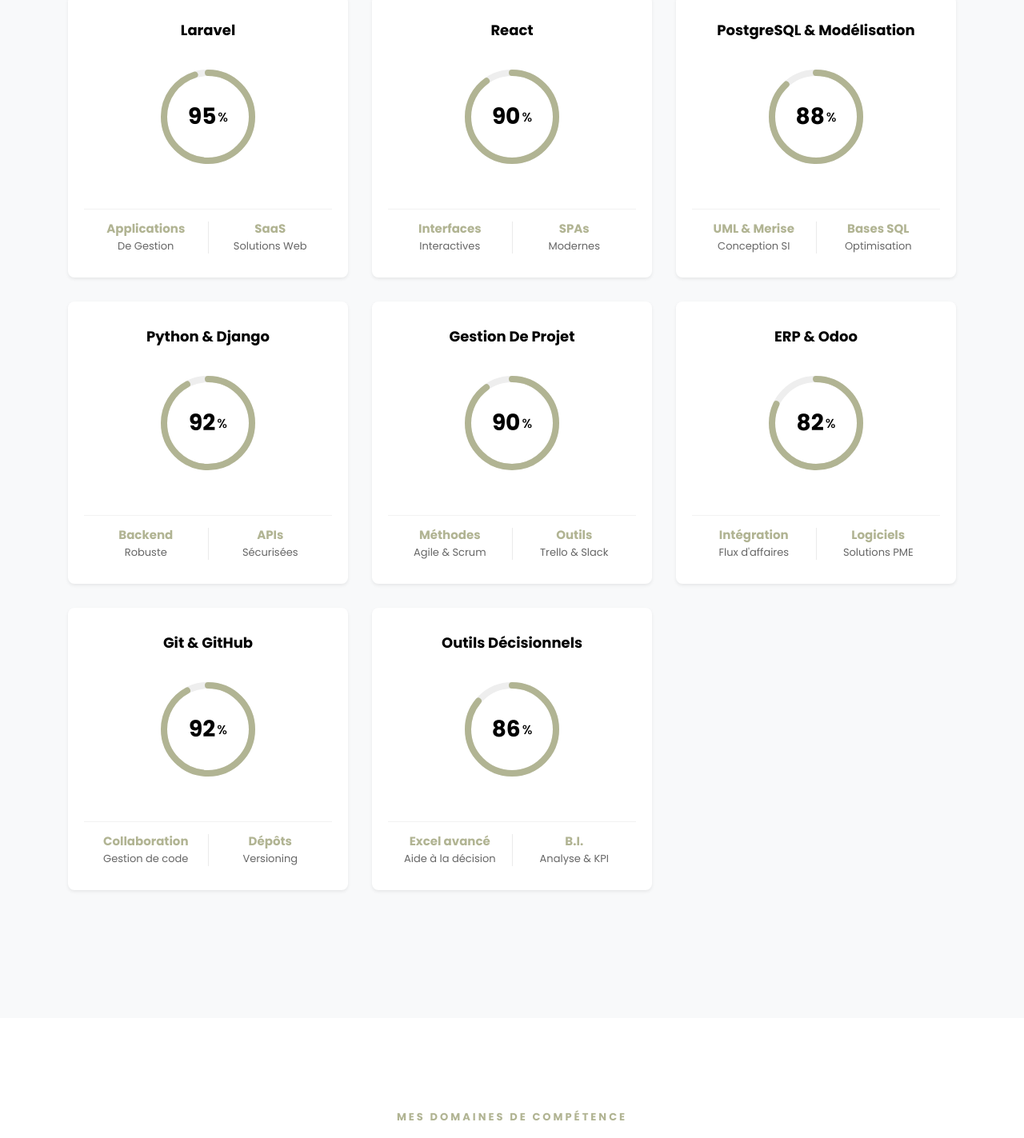
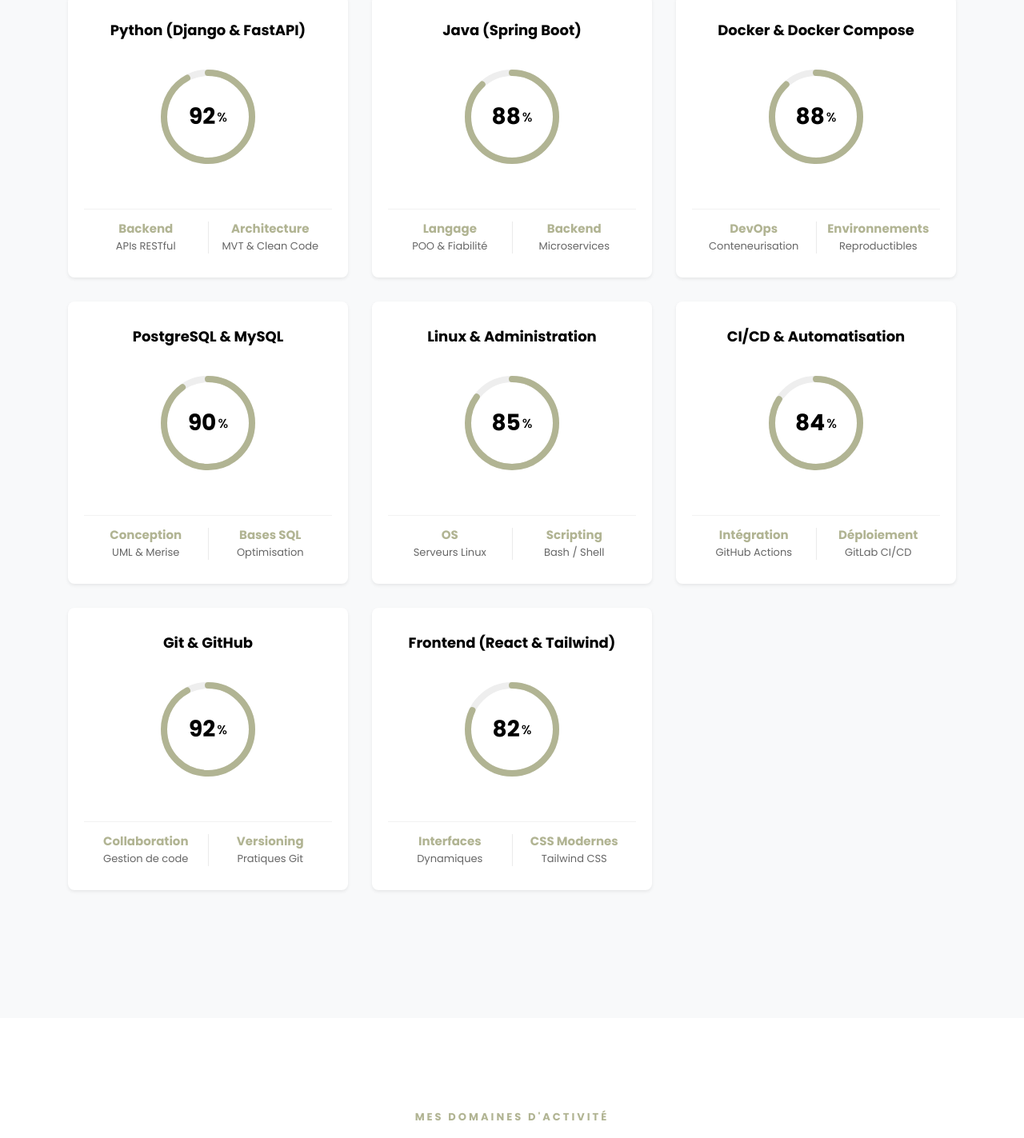
Before and after one commit to Webbymamadou/mon_portofolio, a React (Vite) app: page / in a window 1280 px wide. Shown: the part 2217-3640 px from the top of the page at 80% size. Built offline with nearby package versions, Linux system fonts and the light colour scheme.

Commit message:
feat: orient portfolio profile to Backend & DevOps (Java, Python, Docker, Celery)

```diff
--- a/src/components/About.jsx
+++ b/src/components/About.jsx
@@ -46,7 +46,7 @@
                 <div className="col-md-12 heading-section">
                   <span className="subheading">Mon introduction</span>
                   <h2 className="mb-4" style={{ fontSize: '34px', textTransform: 'capitalize' }}>À propos de moi</h2>
-                  <p>Je suis Mamadou Seck, étudiant en Licence 2 Informatique Appliquée à la Gestion des Entreprises (IAGE) à l’Institut Supérieur d’Informatique (ISI). Passionné par le développement d’applications de gestion, la modélisation de bases de données et les architectures web modernes. À travers mes projets académiques et personnels, j’ai acquis une solide maîtrise de Laravel, React, PostgreSQL et des outils de gestion de projet. Mon objectif est d'intégrer une alternance afin de contribuer à l'optimisation des systèmes d'information des entreprises.</p>
+                  <p>Je suis Mamadou Seck, étudiant en Licence 2 Informatique Appliquée à la Gestion des Entreprises (IAGE) à l’Institut Supérieur d’Informatique (ISI) après avoir complété ma Licence 1 en Génie Logiciel à l’Institut Polytechnique de Dakar (IPD). Passionné d'ingénierie backend et DevOps, je me spécialise dans la création d'architectures applicatives fiables (Java, Python Django/FastAPI), la conception de bases de données relationnelles optimisées (PostgreSQL, MySQL) et la conteneurisation d'infrastructures de développement (Docker, Docker Compose, Linux).</p>
 
                   <ul className="about-info mt-4 px-md-0 px-2">
                     <li className="d-flex"><span>Nom :</span> <span>Mamadou Seck</span></li>
@@ -64,25 +64,25 @@
                       <div className="icon d-flex align-items-center justify-content-center">
                         <span className="flaticon-computer"></span>
                       </div>
-                      <div className="text">Laravel</div>
+                      <div className="text">Java (Spring)</div>
                     </div>
                     <div className="interest-wrap d-flex align-items-center">
                       <div className="icon d-flex align-items-center justify-content-center">
                         <span className="flaticon-web-programming"></span>
                       </div>
-                      <div className="text">Django</div>
+                      <div className="text">Python (Django)</div>
                     </div>
                     <div className="interest-wrap d-flex align-items-center">
                       <div className="icon d-flex align-items-center justify-content-center">
                         <span className="flaticon-vector"></span>
                       </div>
-                      <div className="text">React</div>
+                      <div className="text">Docker (DevOps)</div>
                     </div>
                     <div className="interest-wrap d-flex align-items-center">
                       <div className="icon d-flex align-items-center justify-content-center">
                         <span className="flaticon-app-development"></span>
                       </div>
-                      <div className="text">Gestion &amp; ERP</div>
+                      <div className="text">PostgreSQL (SQL)</div>
                     </div>
                   </div>
                 </div>
--- a/src/components/Hero.jsx
+++ b/src/components/Hero.jsx
@@ -87,10 +87,10 @@
                 >
                   <span className="subheading">Bonjour, je suis Mamadou Seck</span>
                   <h1 className="mb-4 mt-3" style={{ fontSize: '40px', lineHeight: '1.2' }}>
-                    Étudiant en IAGE | <span>Développeur Web &amp; Solutions de Gestion</span>
+                    Développeur Backend | <span>En devenir DevOps de haut niveau</span>
                   </h1>
                   <p className="mb-4" style={{ color: '#666', fontSize: '16px' }}>
-                    Étudiant en Licence 2 Informatique Appliquée à la Gestion des Entreprises (IAGE) à l'Institut Supérieur d'Informatique (ISI). Passionné par le développement d'applications web de gestion, la modélisation de bases de données et la transformation digitale des organisations. Je recherche une alternance pour l’année universitaire 2026-2027.
+                    Étudiant en Licence 2 Informatique Appliquée à la Gestion des Entreprises (IAGE) à l'Institut Supérieur d'Informatique (ISI). Passionné par l'ingénierie logicielle backend (Java, Python) et l'automatisation d'infrastructures cloud (Docker, CI/CD, serveurs Linux). Je recherche une alternance ou un stage pour mettre en pratique mes compétences et relever des défis techniques concrets.
                   </p>
                   <p>
                     <a href="#projects-section" onClick={(e) => handleScrollTo(e, 'projects-section')} className="btn btn-primary mr-2">
--- a/src/components/HireMe.jsx
+++ b/src/components/HireMe.jsx
@@ -18,11 +18,11 @@
             className="col-md-8 col-lg-8 d-flex align-items-center"
           >
             <div className="w-100 py-4">
-              <h2>Recherche d'alternance 2026-2027</h2>
-              <p>Je suis actuellement à la recherche d'une opportunité d'alternance d'un ou deux ans en tant que développeur d'applications de gestion ou concepteur web pour accompagner la transformation digitale de votre entreprise.</p>
+              <h2>Recherche d'alternance ou de stage</h2>
+              <p>Je suis actuellement à la recherche d'une opportunité d'alternance ou de stage en tant que développeur backend (Java/Python) ou DevOps junior pour contribuer à vos projets d'ingénierie logicielle et d'infrastructure.</p>
               <p className="mb-0">
                 <a
-                  href="mailto:mamadouseck1357@gmail.com?subject=Proposition d'alternance 2026-2027"
+                  href="mailto:mamadouseck1357@gmail.com?subject=Proposition d'alternance / stage"
                   className="btn btn-white py-3 px-4"
                 >
                   Me contacter
--- a/src/components/Projects.jsx
+++ b/src/components/Projects.jsx
@@ -4,23 +4,22 @@
 
 const PROJECTS = [
   {
-    title: 'Verse',
-    subtitle: 'Plateforme SaaS de gestion logistique',
+    title: 'SaaS WebBuilder PME',
+    subtitle: 'Générateur de sites web pour PME',
     bg: '/images/work-1.jpg',
-    tech: 'Laravel, React, PostgreSQL',
-    features: 'Véhicules, Chauffeurs, Versements, Dashboard',
-    link: 'https://github.com/Webbymamadou/verse',
+    tech: 'Django, React, Celery, PostgreSQL, Docker',
+    features: 'Tâches asynchrones, génération automatique, automatisation du déploiement',
+    link: 'https://github.com/Webbymamadou/webbuilder-pme',
     linkType: 'github',
     linkText: 'Code Source sur GitHub',
-    status: 'en-cours',
   },
   {
-    title: 'GIGRH',
-    subtitle: 'Application de gestion des Ressources Humaines',
+    title: 'DevConnect',
+    subtitle: 'Plateforme collaborative pour développeurs',
     bg: '/images/work-5.jpg',
-    tech: 'Laravel, PostgreSQL, Bootstrap',
-    features: 'Contrats, fiches de paie, demandes de congés, suivi des employés',
-    link: 'https://github.com/Webbymamadou/GIGRH_App',
+    tech: 'Django, FastAPI, PostgreSQL, Docker, Tailwind CSS',
+    features: 'APIs RESTful, authentification JWT, migration PostgreSQL, Docker Compose',
+    link: 'https://github.com/Webbymamadou/DevConnect',
     linkType: 'github',
     linkText: 'Code Source sur GitHub',
   },
@@ -28,9 +27,9 @@
     title: 'Portfolio Professionnel',
     subtitle: 'Ce site même (Vitrine & Réalisations)',
     bg: '/images/work-3.jpg',
-    tech: 'React 19, Framer Motion, Sass',
-    features: 'Micro-animations, responsive, jauge circulaire SVG, Vercel CI/CD',
-    link: 'https://github.com/Webbymamadou/mon-portfolio',
+    tech: 'React 19, Framer Motion, Sass, GitHub Actions',
+    features: 'Jauges circulaires SVG animées, workflow CI/CD, responsive design',
+    link: 'https://github.com/Webbymamadou/mon_portofolio',
     linkType: 'github',
     linkText: 'Code Source sur GitHub',
   }
@@ -53,7 +52,7 @@
           <div className="col-md-12 heading-section text-center">
             <span className="subheading">Accomplissements</span>
             <h2 className="mb-4">Mes Projets</h2>
-            <p>Je suis fier d’avoir accompli plusieurs projets qui m’ont permis de développer mes compétences en développement web et d’acquérir une expérience pratique solide. Voici un aperçu de mes travaux majeurs.</p>
+            <p>Découvrez mes réalisations majeures en ingénierie backend, architectures d'API, intégration DevOps et développement d'applications collaboratives.</p>
           </div>
         </div>
 
--- a/src/components/Services.jsx
+++ b/src/components/Services.jsx
@@ -5,23 +5,23 @@
 const SERVICES = [
   {
     icon: 'flaticon-web-programming',
-    title: 'Applications de Gestion',
-    desc: 'Conception et développement de solutions de gestion d\'entreprise robustes avec Laravel et Django.'
+    title: 'Développement Backend & API',
+    desc: "Création d'APIs RESTful performantes et sécurisées avec Django (Python), FastAPI et Spring Boot (Java), avec authentification JWT."
+  },
+  {
+    icon: 'flaticon-vector',
+    title: 'Conteneurisation & DevOps',
+    desc: 'Dockerisation complète d\'applications, automatisation CI/CD (GitHub Actions, GitLab CI/CD) et configuration de serveurs de déploiement Linux.'
+  },
+  {
+    icon: 'flaticon-computer',
+    title: 'Conception & Gestion de BD',
+    desc: 'Conception, structuration (UML, Merise) et gestion avancée de bases de données relationnelles (PostgreSQL, MySQL) pour des performances optimales.'
   },
   {
     icon: 'flaticon-app-development',
-    title: 'Interfaces Modernes',
-    desc: 'Création d’interfaces de gestion fluides et réactives avec React, HTML, CSS et JavaScript.'
-  },
-  {
-    icon: 'flaticon-computer',
-    title: 'Modélisation & BD',
-    desc: 'Conception et administration de bases de données relationnelles avec PostgreSQL et MySQL (Merise / UML).'
-  },
-  {
-    icon: 'flaticon-vector',
-    title: 'Gestion de Projet & ERP',
-    desc: 'Gestion agile (Scrum, Trello), modélisation des processus d\'affaires et initiation aux solutions ERP (Odoo).'
+    title: 'Interfaces Frontend',
+    desc: 'Développement d\'interfaces utilisateur modernes et dynamiques à l\'aide de React et intégration avec Tailwind CSS pour un rendu fluide.'
   }
 ];
 
@@ -47,9 +47,9 @@
         {/* Titre de section */}
         <div className="row justify-content-center">
           <div className="col-md-12 heading-section text-center mb-5">
-            <span className="subheading">Mes domaines de compétence</span>
-            <h2 className="mb-4">Informatique de Gestion &amp; Applications</h2>
-            <p>Je me spécialise dans la création d'applications web de gestion et la modélisation de systèmes d'information robustes adaptés aux organisations.</p>
+            <span className="subheading">Mes domaines d'activité</span>
+            <h2 className="mb-4">Ingénierie Backend &amp; DevOps</h2>
+            <p>Je conçois des architectures backend robustes, des APIs performantes et j'automatise le déploiement et la maintenance de solutions logicielles.</p>
           </div>
         </div>
 
--- a/src/components/Skills.jsx
+++ b/src/components/Skills.jsx
@@ -5,68 +5,68 @@
 
 const SKILLS = [
   {
-    name: 'Laravel',
-    value: 95,
-    subtitle1: 'Applications',
-    desc1: 'De Gestion',
-    subtitle2: 'SaaS',
-    desc2: 'Solutions Web',
+    name: 'Python (Django & FastAPI)',
+    value: 92,
+    subtitle1: 'Backend',
+    desc1: 'APIs RESTful',
+    subtitle2: 'Architecture',
+    desc2: 'MVT & Clean Code',
   },
   {
-    name: 'React',
-    value: 90,
-    subtitle1: 'Interfaces',
-    desc1: 'Interactives',
-    subtitle2: 'SPAs',
-    desc2: 'Modernes',
+    name: 'Java (Spring Boot)',
+    value: 88,
+    subtitle1: 'Langage',
+    desc1: 'POO & Fiabilité',
+    subtitle2: 'Backend',
+    desc2: 'Microservices',
   },
   {
-    name: 'PostgreSQL & Modélisation',
+    name: 'Docker & Docker Compose',
     value: 88,
-    subtitle1: 'UML & Merise',
-    desc1: 'Conception SI',
+    subtitle1: 'DevOps',
+    desc1: 'Conteneurisation',
+    subtitle2: 'Environnements',
+    desc2: 'Reproductibles',
+  },
+  {
+    name: 'PostgreSQL & MySQL',
+    value: 90,
+    subtitle1: 'Conception',
+    desc1: 'UML & Merise',
     subtitle2: 'Bases SQL',
     desc2: 'Optimisation',
   },
   {
-    name: 'Python & Django',
-    value: 92,
-    subtitle1: 'Backend',
-    desc1: 'Robuste',
-    subtitle2: 'APIs',
-    desc2: 'Sécurisées',
+    name: 'Linux & Administration',
+    value: 85,
+    subtitle1: 'OS',
+    desc1: 'Serveurs Linux',
+    subtitle2: 'Scripting',
+    desc2: 'Bash / Shell',
   },
   {
-    name: 'Gestion de Projet',
-    value: 90,
-    subtitle1: 'Méthodes',
-    desc1: 'Agile & Scrum',
-    subtitle2: 'Outils',
-    desc2: 'Trello & Slack',
-  },
-  {
-    name: 'ERP & Odoo',
-    value: 82,
+    name: 'CI/CD & Automatisation',
+    value: 84,
     subtitle1: 'Intégration',
-    desc1: 'Flux d\'affaires',
-    subtitle2: 'Logiciels',
-    desc2: 'Solutions PME',
+    desc1: 'GitHub Actions',
+    subtitle2: 'Déploiement',
+    desc2: 'GitLab CI/CD',
   },
   {
     name: 'Git & GitHub',
     value: 92,
     subtitle1: 'Collaboration',
     desc1: 'Gestion de code',
-    subtitle2: 'Dépôts',
-    desc2: 'Versioning',
+    subtitle2: 'Versioning',
+    desc2: 'Pratiques Git',
   },
   {
-    name: 'Outils Décisionnels',
-    value: 86,
-    subtitle1: 'Excel avancé',
-    desc1: 'Aide à la décision',
-    subtitle2: 'B.I.',
-    desc2: 'Analyse & KPI',
+    name: 'Frontend (React & Tailwind)',
+    value: 82,
+    subtitle1: 'Interfaces',
+    desc1: 'Dynamiques',
+    subtitle2: 'CSS Modernes',
+    desc2: 'Tailwind CSS',
   }
 ];
 
```
